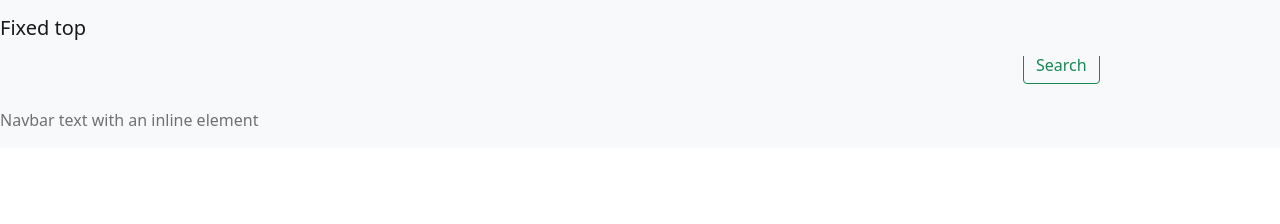
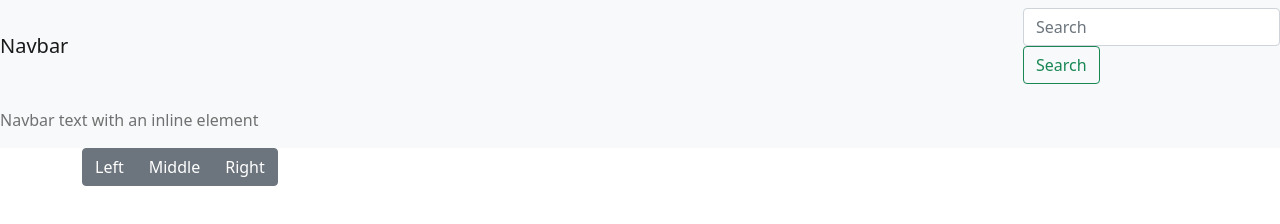
Before and after one commit to Ganiakbarov/leson-10, a plain HTML site: page index.html in a window 1280 px wide. Drawn offline with nearby package versions, Linux system fonts and the light colour scheme.

Commit message:
footer added

```diff
--- a/index.html
+++ b/index.html
@@ -24,9 +24,15 @@
         <span class="navbar-text">
           Navbar text with an inline element
         </span>
-      </nav>
-      <nav class="navbar fixed-top navbar-light bg-light">
-        <a class="navbar-brand" href="#">Fixed top</a>
-      </nav>
+    </nav>
+
+    <footer class="container">
+        <div class="btn-group" role="group" aria-label="Basic example">
+            <button type="button" class="btn btn-secondary">Left</button>
+            <button type="button" class="btn btn-secondary">Middle</button>
+            <button type="button" class="btn btn-secondary">Right</button>
+          </div>
+    </footer>
+
 </body>
 </html>
```
